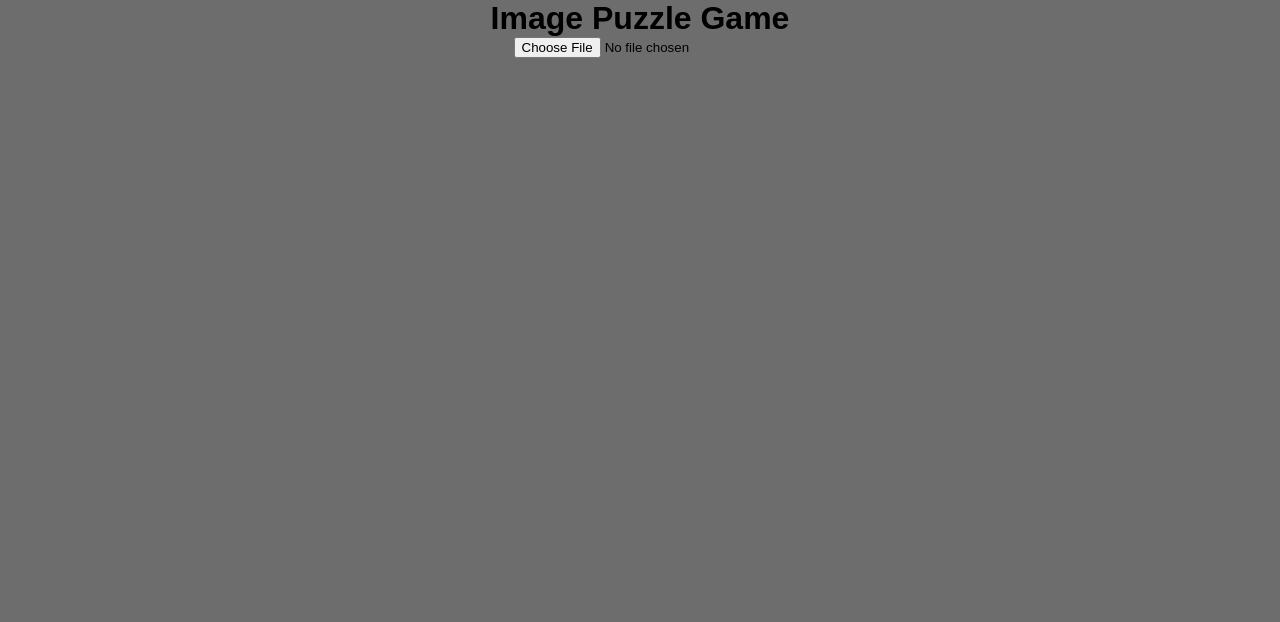
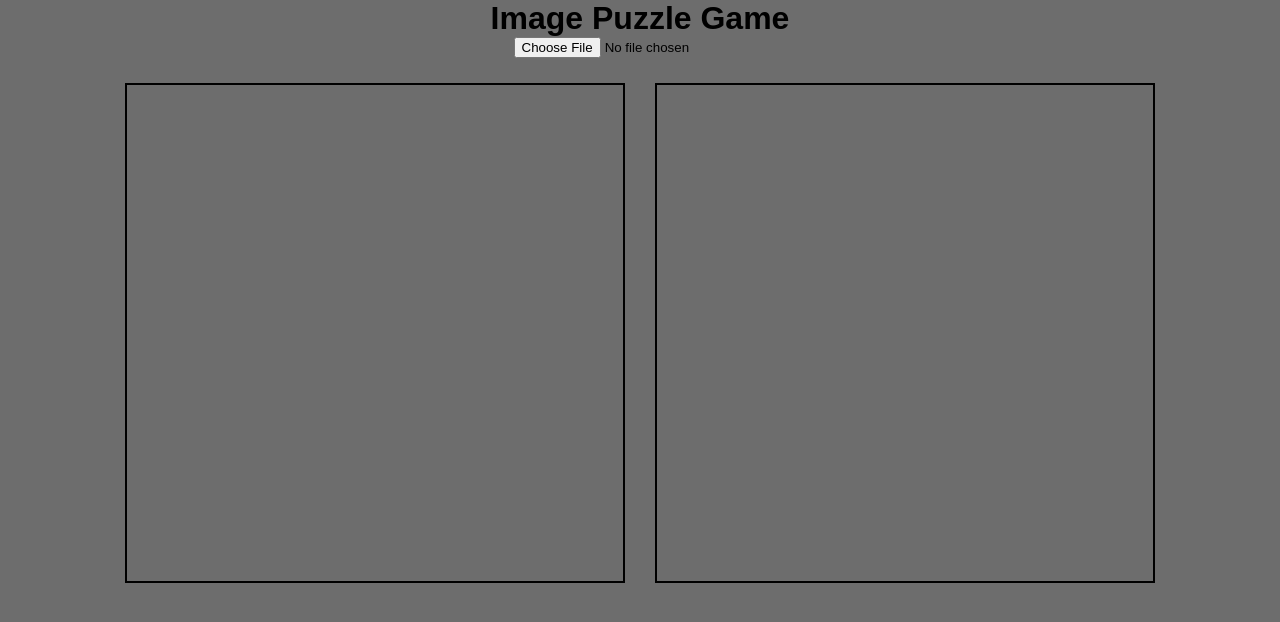
Before and after one commit to Sameerali0/Image-Puzzle-Game, a plain HTML site: page index.html in a window 1280 px wide. Drawn offline with Linux system fonts and the light colour scheme.

Commit message:
added second grid for puzzle solving area

```diff
--- a/index.html
+++ b/index.html
@@ -10,7 +10,10 @@
     <div class="game-container">
         <h1>Image Puzzle Game</h1>
         <input type="file" id="choose-img" accept="image/*">
-        <div class="img-pieces" id="img-pieces"></div>
+        <div class="grids">
+            <div class="img-pieces" id="img-pieces"></div>
+            <div class="img-pieces"></div>
+        </div>
     </div>
     <script src="script.js"></script>
 </body>
--- a/style.css
+++ b/style.css
@@ -16,14 +16,21 @@ body{
     text-align: center;
 }
 
+.grids{
+    display: flex;
+    gap: 30px;
+    margin-top: 25px;
+
+}
+
 .img-pieces{
-    margin-top: 25px;
     width: 500px;
     height: 500px;
     display: grid;
     grid-template-columns: repeat(4,1fr);
     grid-template-rows: repeat(4,1fr);
     gap: 1px;
+    border: 2px solid black;
 
 }
 .piece{
```
